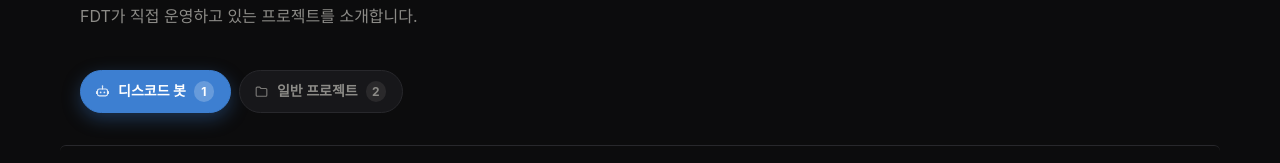
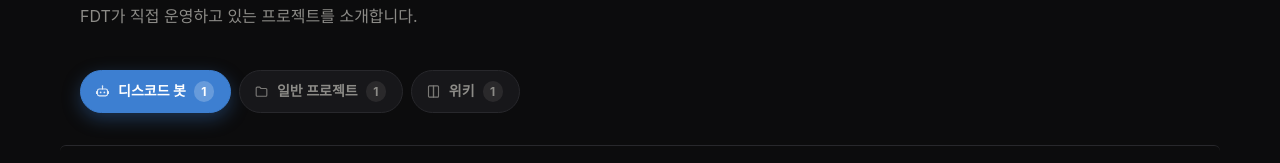
Before and after one commit to FeheDeveloperTeam/fdt-homepage, a React (Vite) app: page /projects/discord-bot in a window 1280 px wide. Shown: the part 257-420 px from the top of the page. Built offline with nearby package versions, Linux system fonts and the light colour scheme.

Commit message:
Add 위키 category to Projects, move Minecraft wiki into it

```diff
--- a/src/pages/Projects/Projects.jsx
+++ b/src/pages/Projects/Projects.jsx
@@ -26,9 +26,20 @@ function IconFolder() {
   )
 }
 
+function IconBook() {
+  return (
+    <svg viewBox="0 0 24 24" width="15" height="15" fill="none" stroke="currentColor" strokeWidth="1.8">
+      <path d="M4 4.5C4 3.7 4.7 3 5.5 3H12v18H5.5c-.8 0-1.5-.7-1.5-1.5v-15Z" strokeLinejoin="round" />
+      <path d="M20 4.5c0-.8-.7-1.5-1.5-1.5H12v18h6.5c.8 0 1.5-.7 1.5-1.5v-15Z" strokeLinejoin="round" />
+      <path d="M12 3v18" />
+    </svg>
+  )
+}
+
 const CATEGORIES = [
   { key: 'discord-bot', label: '디스코드 봇', Icon: IconBot },
   { key: 'general', label: '일반 프로젝트', Icon: IconFolder },
+  { key: 'wiki', label: '위키', Icon: IconBook },
 ]
 
 const PROJECTS = [
@@ -59,7 +70,7 @@ const PROJECTS = [
     link: '/utility/network-test',
   },
   {
-    category: 'general',
+    category: 'wiki',
     name: '마인크래프트 위키',
     description: SEO_DATA['/wiki/minecraft'].description,
     features: ['자바 에디션', '베드락 에디션'],
--- a/src/seoData.js
+++ b/src/seoData.js
@@ -25,6 +25,10 @@ export const SEO_DATA = {
   '/projects/general': {
     title: '일반 프로젝트',
     description: 'FDT가 직접 만든 웹 유틸리티 등 일반 프로젝트를 소개합니다.',
+  },
+  '/projects/wiki': {
+    title: '위키',
+    description: 'FDT가 직접 만든 위키를 소개합니다.',
   },
   '/contact': {
     title: '문의',
```
